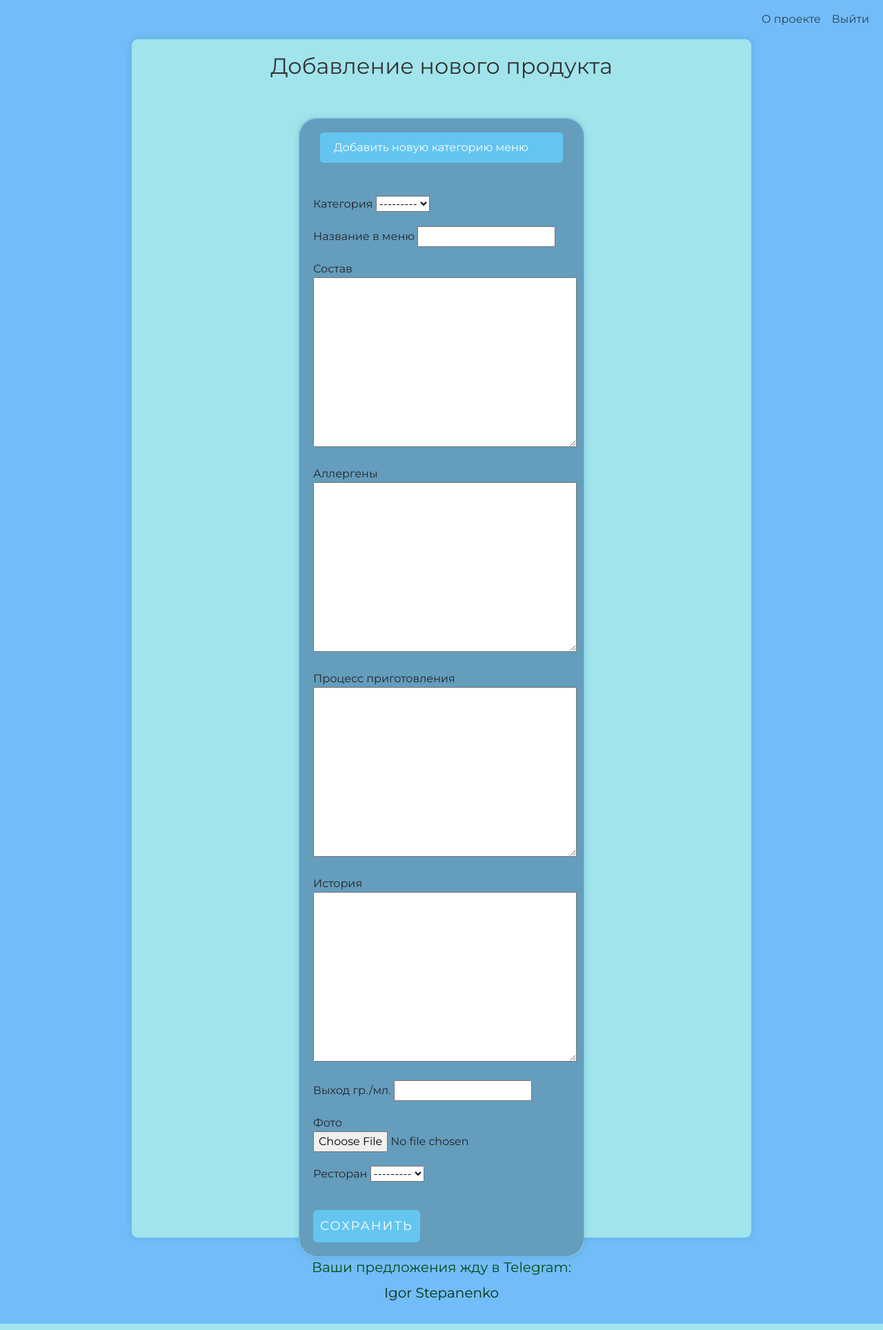
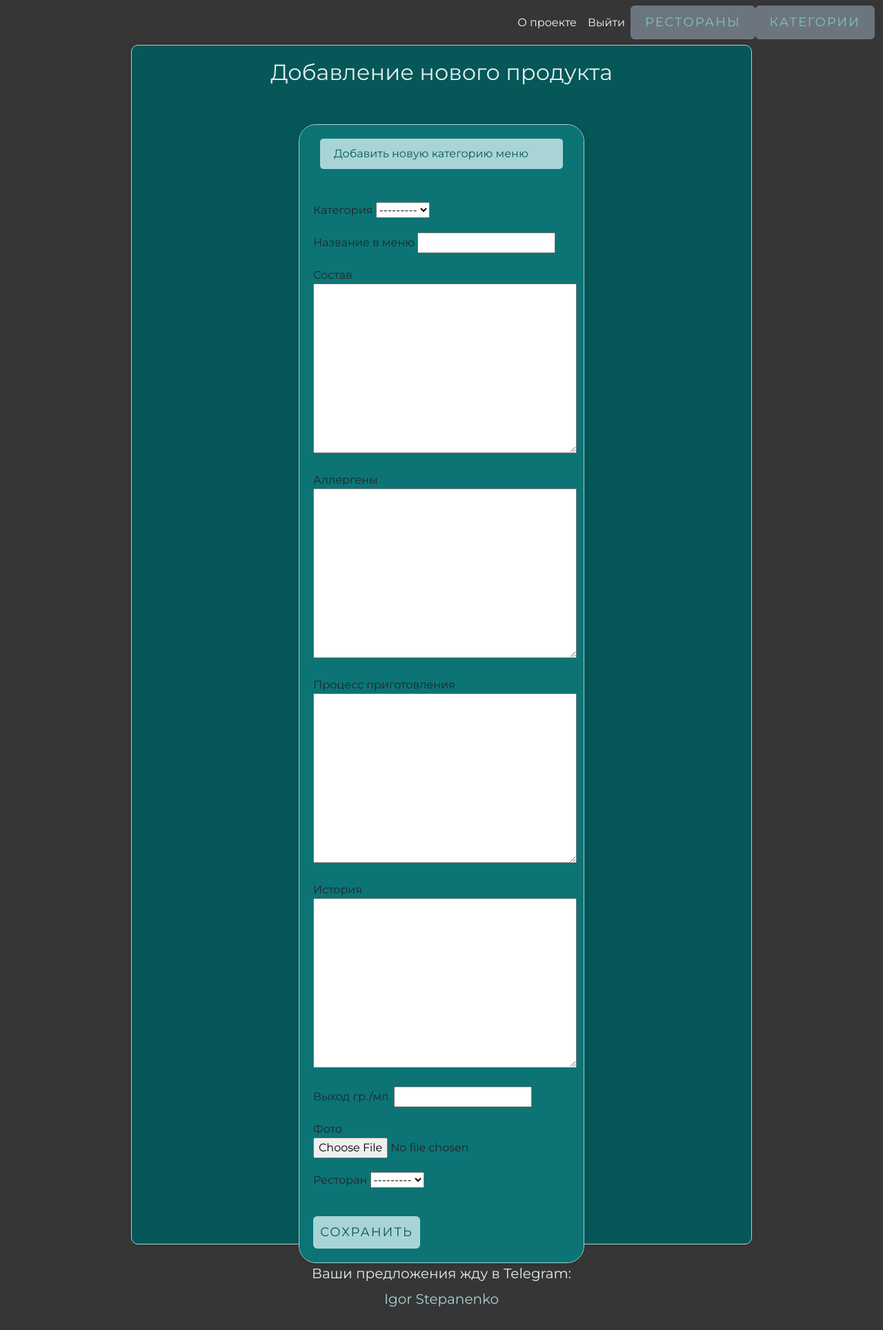
Before and after one commit to stepaxvii/basket_of_products, a Django app: page /product-create in a window 1280 px wide. Shown: the whole page at 69% size. Run offline with Django 3.2, Linux system fonts and the light colour scheme; the visitor is signed in with stand-in values (Sample User, id 1); data that the repository does not hold is empty.

Commit message:
version 1.0 complited

```diff
--- a/basket_of_products/static/css/stl.css
+++ b/basket_of_products/static/css/stl.css
@@ -1,15 +1,15 @@
 body {
-    background-color: #72bcf8;
+    background-color: #363636;
     font-family: Montserrat, sans-serif;
-    color: #333333;
+    color: #e2f0ef;
 }
 
 .container {
     max-width: 900px;
     margin: 0 auto;
     padding: 20px;
-    background-color: #a1e4ec;
-    border: 1px solid #64c5f1;
+    background-color: #065758;
+    border: 1px solid #a9d4d6;
     box-shadow: 0 0 10px rgba(0, 0, 0, 0.1);
     border-radius: 10px;
 }
@@ -37,7 +37,7 @@
     position: relative;
     display: inline-block;
     padding: 10px 20px;
-    color: #0a6912;
+    color: #82c3c5;
     text-transform: uppercase;
     letter-spacing: 2px;
     text-decoration: none;
@@ -47,17 +47,17 @@
 }
 
 .btn:hover {
-    color: #034b0f;
+    color: #c46960;
 }
 
 .footer {
-    color: #044913;
+    color: #e2f0ef;
     padding: 30px 0;
     text-align: center;
 }
 
 .telegram-link {
-    color: #05310e;
+    color: #a9d4d6;
     text-decoration: none;
     font-size: 20px;
     display: flex;
@@ -67,31 +67,31 @@
 }
 
 .telegram-link:hover {
-    color: #137e51;
+    color: #c46960;
 }
 
 /* Ссылки */
 a {
-    color: #0c0a08;
+    color: #82c3c5;
     text-decoration: none;
 }
 
 /* Стиль для заголовка */
 .header {
-    background-color: #659DBD;
-    color: #fff;
+    background-color: #065758;
+    color: #e2f0ef;
     padding: 10px;
     text-align: center;
 }
 
 /* Стиль для формы входа */
 .card {
-    background-color: #659DBD;
+    background-color: #065758;
     border-radius: 25px;
 }
 
 .card-body {
-    background-color: #659DBD;
+    background-color: #0c7475;
     border-radius: 25px;
 }
 
@@ -106,8 +106,8 @@
 }
 
 .btn-primary {
-    background-color: #64c5f1;
-    color: #fff;
+    background-color: #a9d4d6;
+    color: #065758;
     border: none;
     border-radius: 50;
     box-shadow: none;
@@ -116,8 +116,8 @@
 }
 
 .btn-primary:hover {
-    background-color: #4bb5e0;
-    color: #fff;
+    background-color: #82c3c5;
+    color: #065758;
 }
 
 .text-center {
@@ -132,8 +132,6 @@
     justify-content: center;
 }
 
-
-
 .col-lg-4 {
     flex-basis: 33.33333333333333%;
     max-width: 33.33333333333333%;
@@ -145,8 +143,8 @@
     display: flex;
     flex-direction: column;
     justify-content: space-between;
-    background-color: #a1e4ec;
-    border: 1px solid #64c5f1;
+    background-color: #065758;
+    border: 1px solid #a9d4d6;
     box-shadow: 0 0 10px rgba(0, 0, 0, 0.1);
     border-radius: 10px;
 }
@@ -213,15 +211,15 @@
     }
 }
 
-
 .restaurant-image {
     text-align: center;
     margin-bottom: 20px;
 }
 
 .restaurant-img {
-    max-width: 600px;
-    height: auto;
+    max-width: 100%;
+    height: 400px;
+    object-fit: contain;
     margin: 20px auto;
     display: block;
     border-radius: 10px;
@@ -243,27 +241,27 @@
     display: inline-block;
     padding: 10px 20px;
     margin: 0 10px;
-    background-color: #1C5D17;
-    color: #fff;
+    background-color: #82c3c5;
+    color: #065758;
     text-decoration: none;
     border-radius: 5px;
     transition: background-color 0.3s ease;
 }
 
 .button-primary {
-    background-color: #64c5f1;
+    background-color: #a9d4d6;
 }
 
 .button-primary:hover {
-    background-color: #4bb5e0;
+    background-color: #82c3c5;
 }
 
 .button-success {
-    background-color: #28a745;
+    background-color: #c46960;
 }
 
 .button-success:hover {
-    background-color: #218838;
+    background-color: #e2f0ef;
 }
 
 .products {
@@ -277,8 +275,8 @@
     padding: 20px;
     box-sizing: border-box;
     border-radius: 10px;
-    background-color: #5b9096;
-    border-color: #366368;
+    background-color: #065758;
+    border-color: #a9d4d6;
     box-shadow: 0 0 10px rgba(0, 0, 0, 0.1);
 }
 
--- a/basket_of_products/templates/basket/product-detail.html
+++ b/basket_of_products/templates/basket/product-detail.html
@@ -35,7 +35,7 @@
                 <p style="font-weight: bold;">Выход: {{ product.weight }}
                 {% endif %}
                 {% if product.category %}
-                <p>Категория: <a style="font-weight: bold;" href="{% url 'basket:category-detail' slug=product.category.slug %}">{{ product.category }}</a>
+                <p>Категория: <a class="btn btn-secondary" href="{% url 'basket:category-detail' slug=product.category.slug %}">{{ product.category }}</a>
                 {% endif %}
                 <p>Последние изменения {{ product.modified_at|date:"d.m.Y" }}</p>
             </div>
--- a/basket_of_products/templates/basket/restaurant-detail.html
+++ b/basket_of_products/templates/basket/restaurant-detail.html
@@ -13,7 +13,6 @@
         </div>
         <div class="buttons">
             <a href="{% url 'basket:last-chages' %}" class="button button-primary">Последние изменения</a>
-            <a href="{% url 'basket:categories' %}"  class="button button-primary">Отдельные категории</a>
             {% if user.is_staff or user.is_superuser %}
                 <a href="{% url 'basket:product-create' %}" class="button button-success">Добавить новую позицию</a>
             {% endif %}
--- a/basket_of_products/templates/basket/restaurants.html
+++ b/basket_of_products/templates/basket/restaurants.html
@@ -8,23 +8,21 @@
 <div class="container restaurant-container">
     {% for restaurant in restaurants %}
     <div class="restaurant-item">
+        <a href="{% url 'basket:restaurant-detail' restaurant.id %}">
         <div class="row">
             <!-- Фото ресторана -->
             <div class="col-md-4 mb-3">
                 {% if restaurant.image %}
-                <a href="{% url 'basket:restaurant-detail' restaurant.id %}">
                     <img src="{{ restaurant.image.url }}" alt="{{ restaurant.name }}" class="img-fluid">
-                </a>
                 {% endif %}
             </div>
             <!-- Название ресторана и описание концепции -->
             <div class="col-md-8">
-                <a href="{% url 'basket:restaurant-detail' restaurant.id %}" style="text-decoration: none;">
                     <h1>{{ restaurant.name }}</h1>
-                </a>
                 <p class="concept">{{ restaurant.concept|slice:":703" }}...</p>
             </div>
         </div>
+    </a>
     </div>
     {% endfor %}
 </div>
--- a/basket_of_products/templates/includes/header.html
+++ b/basket_of_products/templates/includes/header.html
@@ -1,30 +1,30 @@
 <nav class="navbar navbar-expand-lg">
     <div class="container-fluid">
         {% if request.user.is_authenticated %}
-            <button class="navbar-toggler" type="button" data-bs-toggle="collapse" data-bs-target="#navbarNav" aria-controls="navbarNav" aria-expanded="false" aria-label="Toggle navigation">
-            <span class="navbar-toggler-icon"></span>
+            <button class="navbar-toggler text-light" type="button" data-bs-toggle="collapse" data-bs-target="#navbarNav" aria-controls="navbarNav" aria-expanded="false" aria-label="Toggle navigation">
+                <span class="navbar-toggler-icon text-light"></span>
             </button>
             <div class="collapse navbar-collapse" id="navbarNav">
                 <ul class="navbar-nav ms-auto">
                     <li class="nav-item">
-                        <a class="nav-link" href="{% url 'pages:about' %}">О проекте</a>
+                        <a class="nav-link text-light" href="{% url 'pages:about' %}">О проекте</a>
                     </li>
                     <li class="nav-item">
                         {% if request.user.is_authenticated %}
-                            <a class="nav-link" href="{% url 'pages:logout' %}">Выйти</a>
+                            <a class="nav-link text-light" href="{% url 'pages:logout' %}">Выйти</a>
                         {% else %}
-                            <a class="nav-link" href="{% url 'pages:login' %}">Войти</a>
+                            <a class="nav-link text-light" href="{% url 'pages:login' %}">Войти</a>
                         {% endif %}
                     </li>
-
                 </ul>
             </div>
+            <a class="btn btn-secondary" href="{% url 'basket:restaurants'  %}">рестораны</a>
+            <a class="btn btn-secondary" href="{% url 'basket:categories'  %}">категории</a>
         {% else %}
-            <h5>
+            <h5 class="text-light">
                 Войдите для работы
             </h5>
-                <a class="nav-link" href="{% url 'pages:login' %}">Войти</a>
-            </div>
+            <a class="nav-link text-light" href="{% url 'pages:login' %}">Войти</a>
         {% endif %}
     </div>
 </nav>
--- a/basket_of_products/templates/pages/about.html
+++ b/basket_of_products/templates/pages/about.html
@@ -7,8 +7,8 @@
 {% block content %}
 <div class="container">
     <div class="content">
-        <h1>Электронная база данных меню ресторана</h1>
-        <p><h4>Цель - создание электронной базы данных меню ресторана для облегчения работы работников ресторана, обеспечивая им доступ к полной информации о меню, ассортименте и составе блюд.</h4></p>
+        <h1>TastySkills - единная база меню ресторана</h1>
+        <p><h4>Цель - в облегчении работы работников ресторана, обеспечивая им доступ к актуальной информации о меню, ассортименте и составе блюд.</h4></p>
         <h2>Основные функции</h2>
         <ul>
             <li>В электронной базе данных представлено полное меню ресторана, включая описание, состав и аллергены для каждого блюда.</li>
```
